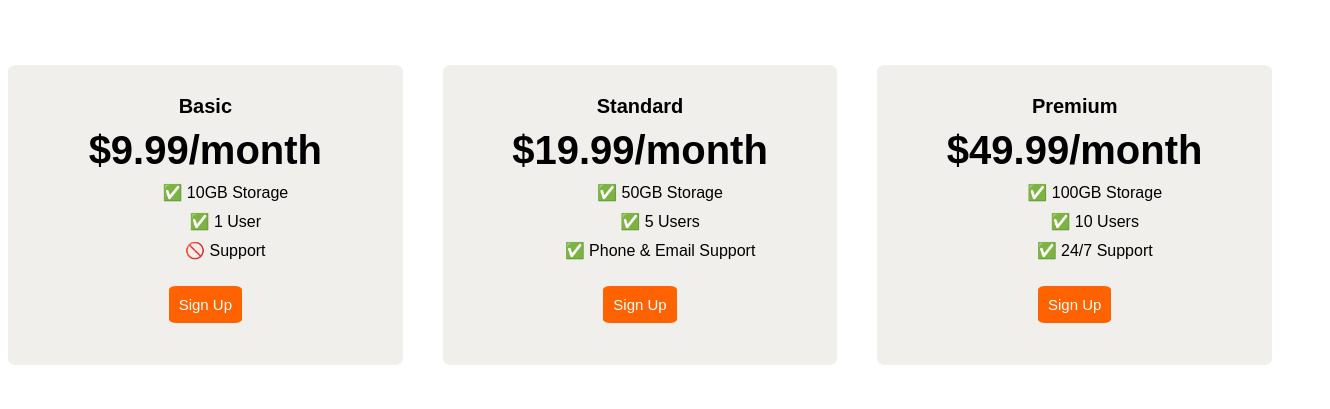
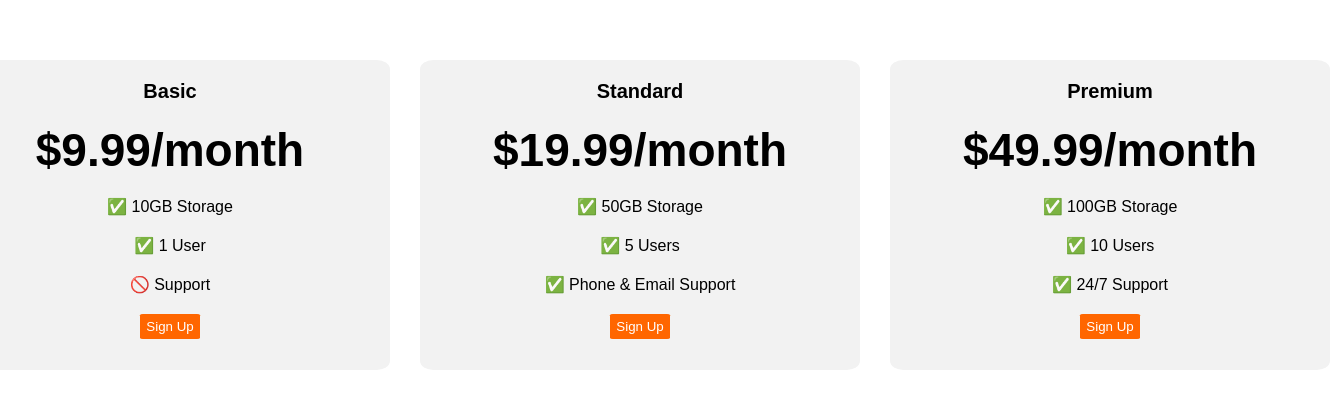
Before and after one commit to Qiong-Chen9854/FrontEndLearningProjects, a plain HTML site: page 9.4 Flexbox Pricing Table Project/index.html in a window 1280 px wide. Shown: the part 193-602 px from the top of the page, 1330 px wide, since content can reach past the window. Drawn offline with Linux system fonts and the light colour scheme; a web font is replaced by a local one.

Commit message:
re-learning

```diff
--- a/9.4 Flexbox Pricing Table Project/index.html
+++ b/9.4 Flexbox Pricing Table Project/index.html
@@ -11,67 +11,60 @@
       font-family: 'Sono', sans-serif;
     }
 
+    ul{
+     list-style: none;
+    }
+
+    li{
+      margin-bottom: 20px;
+    }
     .pricing-container{
       display:flex;
-      gap:40px;
+      gap:30px;
       justify-content: center;
-      height:100vh;
-      align-items: center;
+      height: 100vh;
+      align-items:center;
+      text-align: center;
+    }
+    .pricing-plan{
+      background-color:#f2f2f2;
+      min-width:400px;
+      height: 270px;
+      border-radius: 3%;
+      padding:20px;
 
     }
 
-    .pricing-plan{
-      background-color: rgb(240, 239, 236);
-      border-radius: 2%;
-      width: 400px;
-      height:300px;
-      text-align: center;
-      display:flex;
-      flex-direction:column;
-      align-items: center;
-      gap:10px;
+    .plan-title{
+      font-size: 20px;
+      font-weight: bolder;
+      margin-bottom: 20px;
+    }
 
+    .plan-price{
+      font-size: 46px;
+      font-weight: bolder;
+      margin-bottom: 20px;
     }
 
     .plan-features{
-      margin-top:0px;
-      display:flex;
-      flex-direction: column;
-      gap:10px;
-      align-items: center;
-    }
-
-    li{
-      list-style: none;
-    }
-
-    .plan-title{
-      font-weight: bold;
-      font-size: 20px;
-      margin-top:30px;
-    }
-
-    .plan-price{
-      font-weight: bold;
-      font-size: 40px;
+      margin:0;
+      padding:0;
     }
 
     .plan-button{
-      font-size: 15px;
-      background-color: rgb(255, 98, 0);
-      color: white;
-      border-radius: 10%;
-      border: none;
-      padding:10px;
-      margin-bottom:20px;
+      background-color:#ff6600;
+      border:none;
+      color:white;
+      border-radius: 5%;
+      padding-top: 5px;
+      padding-bottom: 5px;
     }
 
-    /* Hint: What can you do with a media query and flexbox? */
+    /*#ff6600 Hint: What can you do with a media query and flexbox? */
     @media (max-width: 1250px) {
       .pricing-container{
         flex-direction: column;
-        justify-content: center;
-        align-items: center;
         height: 100%;
       }
     }
```
